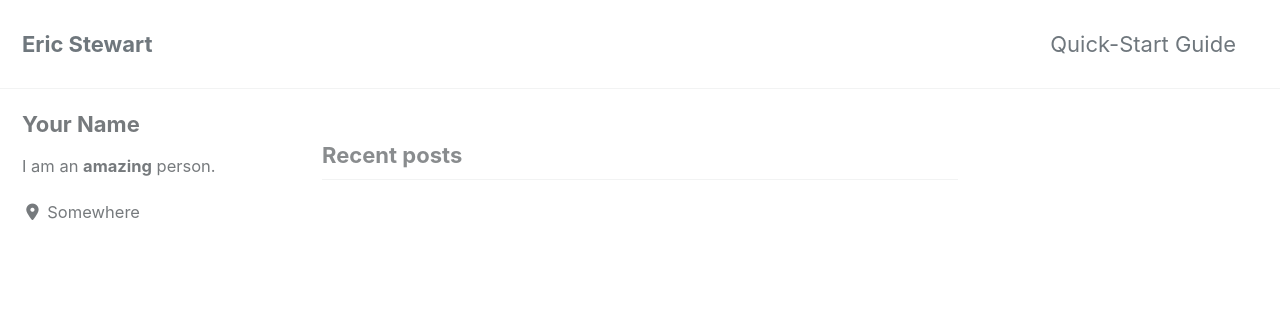
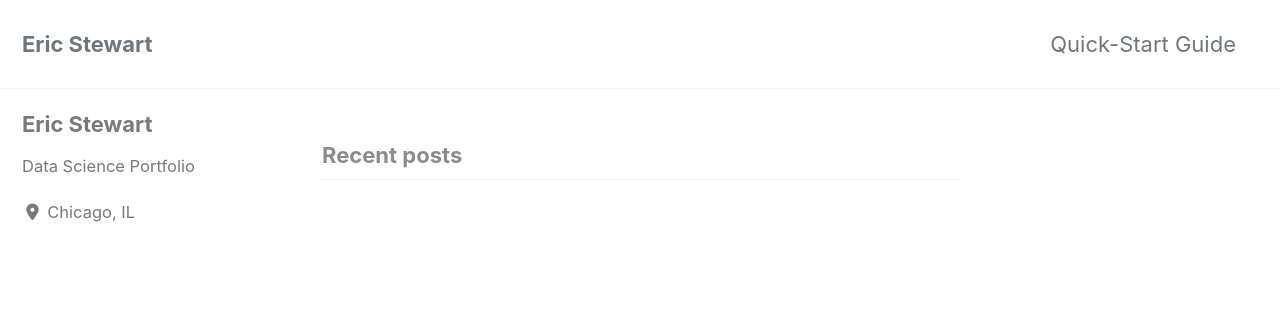
Before and after one commit to enjaku/enjaku.github.io, a Jekyll site: the page built from index.html, in a window 1280 px wide. Shown: the top 311 px of the page. Built offline with Jekyll 4.4.1, drawn with Linux system fonts in a browser that asks for light colours; cached includes are drawn as plain includes; nearby versions of some CDN libraries; the list of posts is cut into pages by our own code.

Commit message:
new stuff

```diff
--- a/_config.yml
+++ b/_config.yml
@@ -107,10 +107,10 @@ analytics:
 
 # Site Author
 author:
-  name             : "Your Name"
+  name             : "Eric Stewart"
   avatar           : # path of avatar image, e.g. "/assets/images/bio-photo.jpg"
-  bio              : "I am an **amazing** person."
-  location         : "Somewhere"
+  bio              : "Data Science Portfolio"
+  location         : "Chicago, IL"
   email            :
   links:
     - label: "Email"
```
